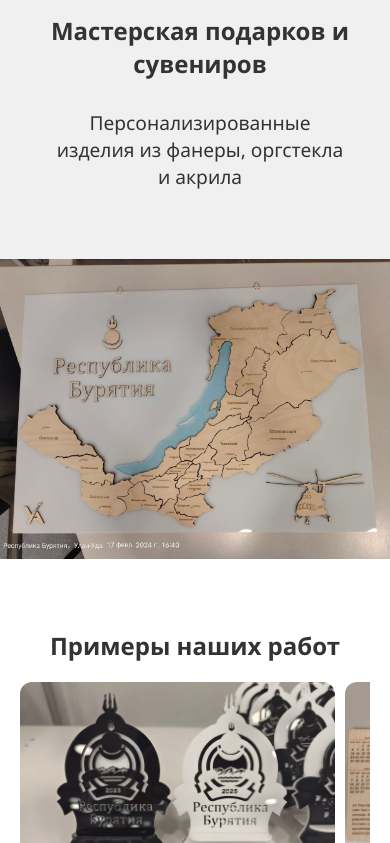
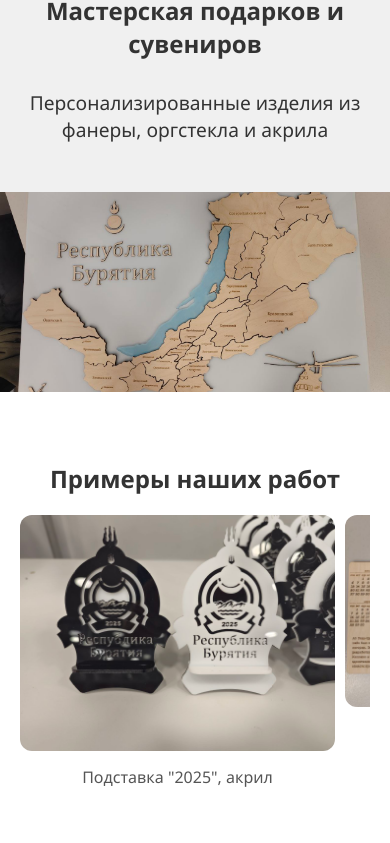
Before and after one commit to Matveeva0704/lasercraft_site, a plain HTML site: page index.html in a window 390 px wide. Shown: the part 208-1051 px from the top of the page. Drawn offline with Linux system fonts and the light colour scheme.

Commit message:
Изображение не село

```diff
--- a/index.html
+++ b/index.html
@@ -174,12 +174,12 @@
   .laser_text {
     font-size: 36px;
   }
-/*
+
   .hero-text {
     padding: 30px 20px;
-  } */
+  }
   .hero-img{
-    min-height: 300px;
+    min-height: 200px;
   }
 
   .advantages ul {
@@ -189,13 +189,6 @@
   footer {
     font-size: 14px;
   }
-}
-
-@font-face {
-  font-family: 'DS Army Cyr';
-  src: url('fonts\\ofont.ru_DS Army Cyr.ttf') format('truetype');
-  font-weight: normal;
-  font-style: normal;
 }
 
   </style>
```
